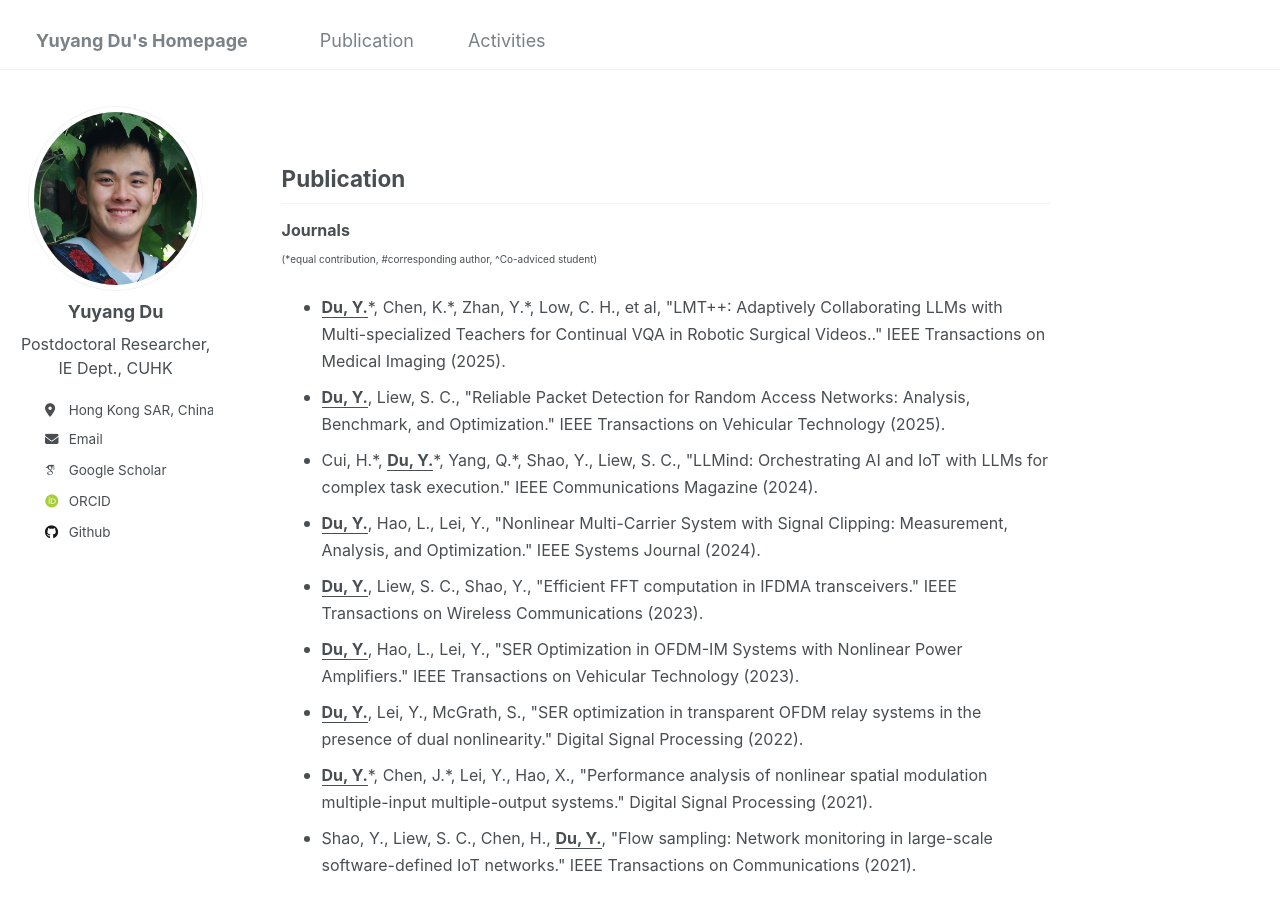
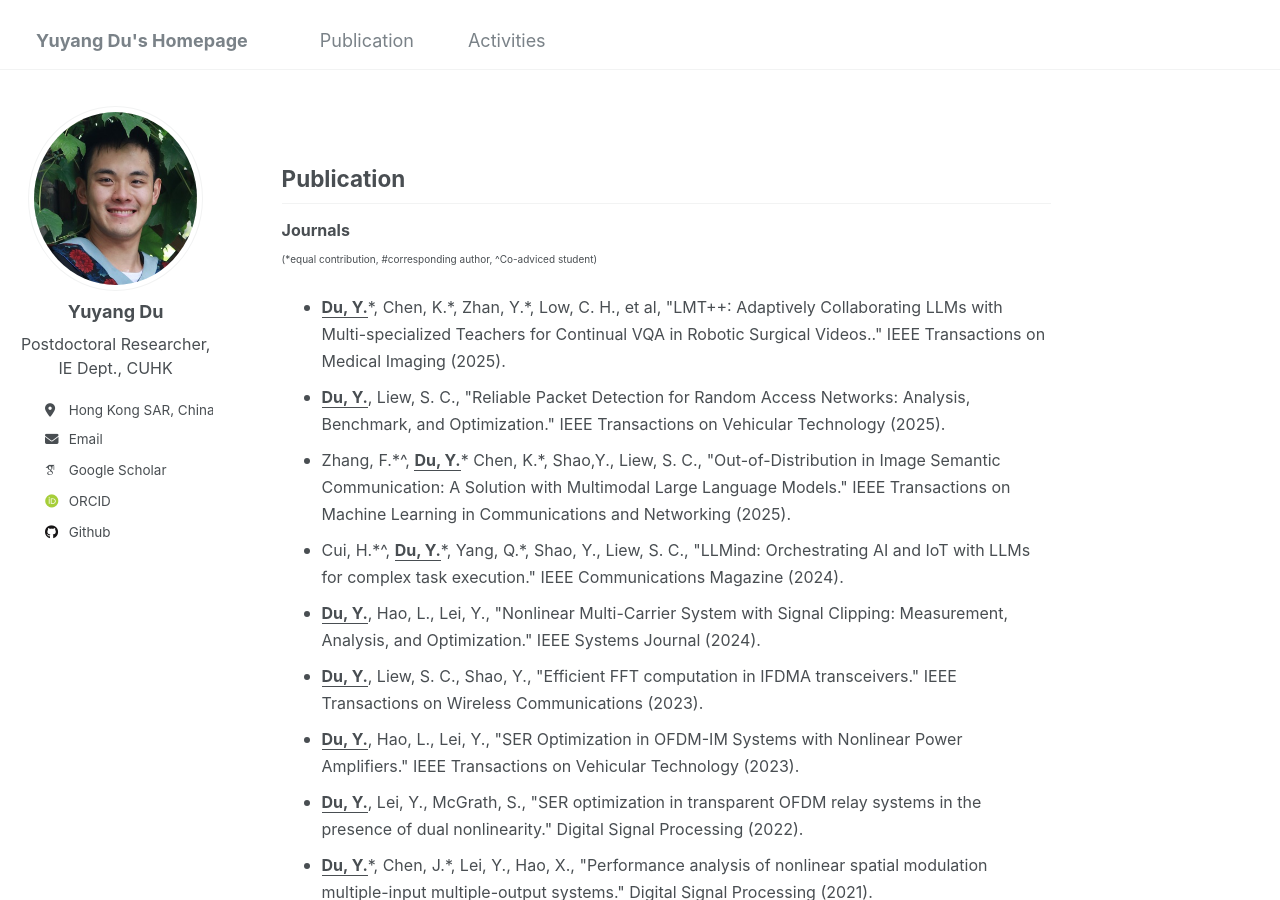
Before and after one commit to yuyangdu01/yuyangdu01.github.io, a Jekyll site: the page built from _pages/markdown.md, in a window 1280 px wide and 900 px high. Built offline with Jekyll 4.4.1, drawn with Linux system fonts in a browser that asks for light colours; some web fonts are replaced.

Commit message:
Update markdown.md

```diff
--- a/_pages/markdown.md
+++ b/_pages/markdown.md
@@ -12,7 +12,8 @@ Publication <font size=3></font>
 **<font size=3>Journals</font>** <br><font size=1>(*equal contribution, #corresponding author, ^Co-adviced student)</font>
 * <font size=3><b><u>Du, Y.</u></b>*, Chen, K.*, Zhan, Y.*, Low, C. H., et al, "LMT++: Adaptively Collaborating LLMs with Multi-specialized Teachers for Continual VQA in Robotic Surgical Videos.." IEEE Transactions on Medical Imaging (2025).</font>
 * <font size=3><b><u>Du, Y.</u></b>, Liew, S. C., "Reliable Packet Detection for Random Access Networks: Analysis, Benchmark, and Optimization." IEEE Transactions on Vehicular Technology (2025).</font>
-* <font size=3>Cui, H.*, <b><u>Du, Y.</u></b>*, Yang, Q.*, Shao, Y., Liew, S. C., "LLMind: Orchestrating AI and IoT with LLMs for complex task execution." IEEE Communications Magazine (2024).</font>
+* <font size=3>Zhang, F.*^, <b><u>Du, Y.</u></b>* Chen, K.*, Shao,Y., Liew, S. C., "Out-of-Distribution in Image Semantic Communication: A Solution with Multimodal Large Language Models." IEEE Transactions on Machine Learning in Communications and Networking (2025).</font>
+* <font size=3>Cui, H.*^, <b><u>Du, Y.</u></b>*, Yang, Q.*, Shao, Y., Liew, S. C., "LLMind: Orchestrating AI and IoT with LLMs for complex task execution." IEEE Communications Magazine (2024).</font>
 * <font size=3><b><u>Du, Y.</u></b>, Hao, L., Lei, Y., "Nonlinear Multi-Carrier System with Signal Clipping: Measurement, Analysis, and Optimization." IEEE Systems Journal (2024).</font>
 * <font size=3><b><u>Du, Y.</u></b>, Liew, S. C., Shao, Y., "Efficient FFT computation in IFDMA transceivers." IEEE Transactions on Wireless Communications (2023).</font>
 * <font size=3><b><u>Du, Y.</u></b>, Hao, L., Lei, Y., "SER Optimization in OFDM-IM Systems with Nonlinear Power Amplifiers." IEEE Transactions on Vehicular Technology (2023).</font>
```
